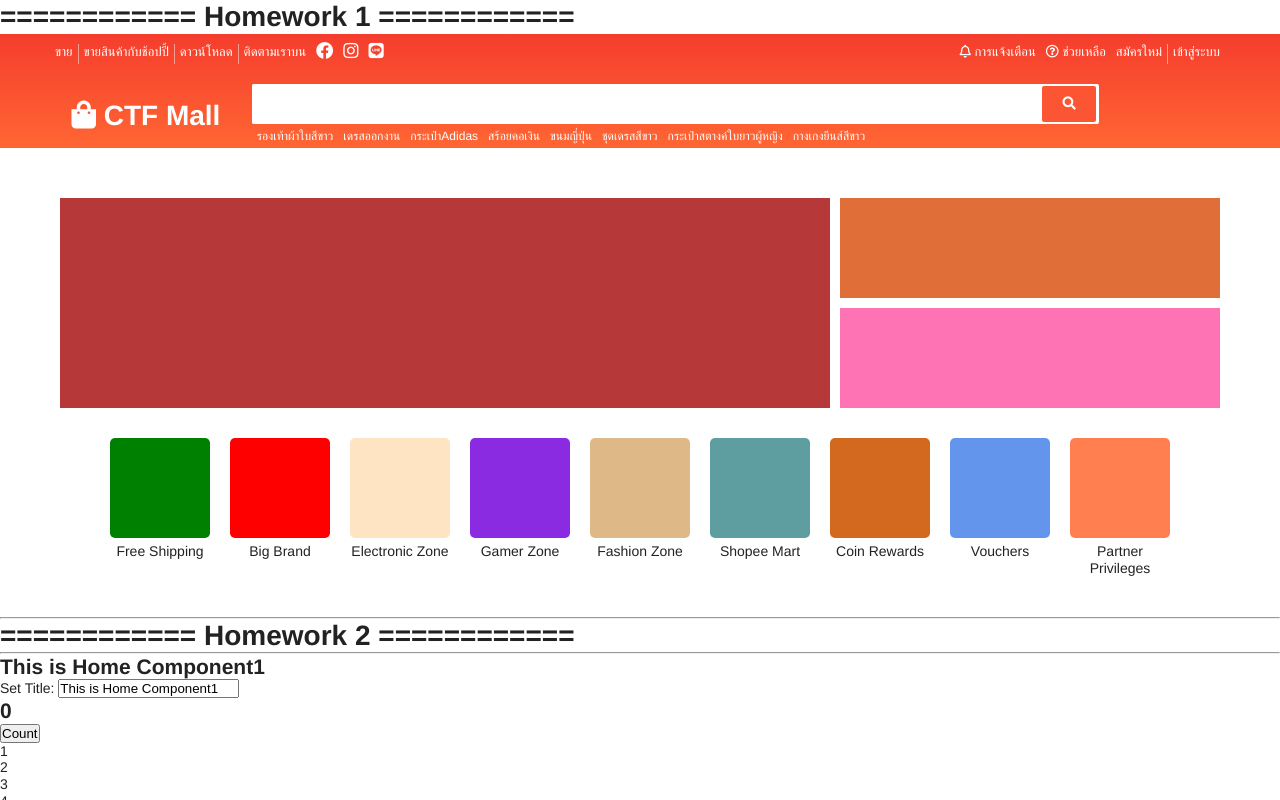
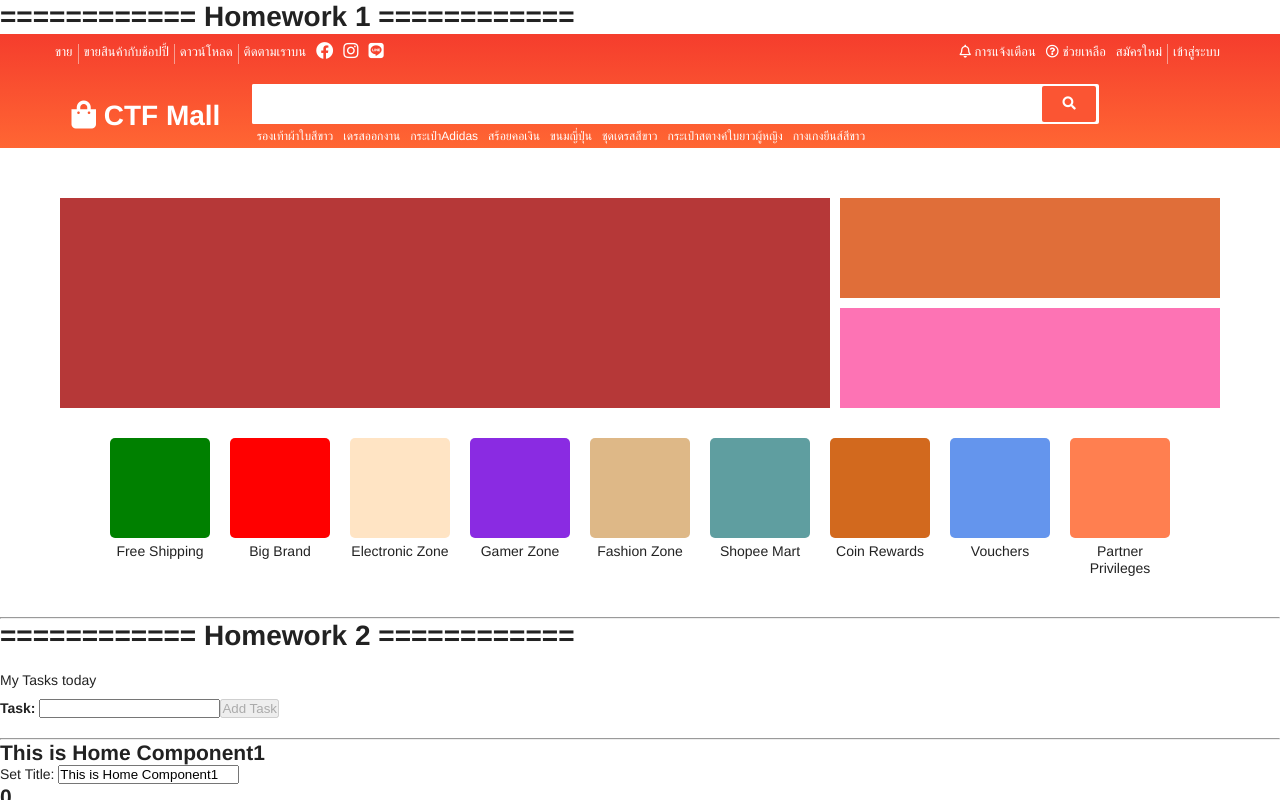
Before and after one commit to ValkyrieQ/learn-angular, an Angular app: page / in a window 1280 px wide. Shown: the top 800 px of the page. Built offline with nearby package versions, Linux system fonts and the light colour scheme.

Commit message:
Finish Homework2

```diff
--- a/src/app/app.module.ts
+++ b/src/app/app.module.ts
@@ -10,6 +10,7 @@ import { NavbarComponent } from './navbar/navbar.component';
 import { TopBannerComponent } from './topbanner/topbanner.component';
 import { CatagoryMenuComponent } from './catagorymenu/catagorymenu.component';
 import { SearchBarComponent } from './searchbar/searchbar.component';
+import { TodoListComponent } from './homework2/todo-list/todo-list.component';
 
 @NgModule({
   declarations: [
@@ -21,6 +22,7 @@ import { SearchBarComponent } from './searchbar/searchbar.component';
     TopBannerComponent,
     CatagoryMenuComponent,
     SearchBarComponent,
+    TodoListComponent,
   ],
   imports: [BrowserModule, FormsModule],
   providers: [],
--- a/src/app/home/home.component.html
+++ b/src/app/home/home.component.html
@@ -6,6 +6,7 @@
 </div>
 <hr />
 <h1>============ Homework 2 ============</h1>
+<app-todo-list></app-todo-list>
 <hr />
 <div>
   <h2>{{ title }}</h2>
--- /dev/null
+++ b/src/app/homework2/todo-list/todo-list.component.css
@@ -0,0 +1,12 @@
+.container {
+  margin: 20px 0px;
+}
+
+p,
+ul {
+  margin-bottom: 10px;
+}
+li {
+  list-style-type: circle;
+  margin-left: 20px;
+}
--- /dev/null
+++ b/src/app/homework2/todo-list/todo-list.component.html
@@ -0,0 +1,12 @@
+<div class="container">
+  <p>My Tasks today</p>
+  <ul>
+    <li *ngFor="let task of tasks">{{ task }}</li>
+  </ul>
+  <b>Task: </b><input type="text" [(ngModel)]="newTask" /><button
+    (click)="addTask()"
+    [disabled]="newTask.trim().length == 0"
+  >
+    Add Task
+  </button>
+</div>
--- /dev/null
+++ b/src/app/homework2/todo-list/todo-list.component.ts
@@ -0,0 +1,22 @@
+import { Component, OnInit } from '@angular/core';
+
+@Component({
+  selector: 'app-todo-list',
+  templateUrl: './todo-list.component.html',
+  styleUrls: ['./todo-list.component.css'],
+})
+export class TodoListComponent implements OnInit {
+  tasks: string[] = [];
+  newTask: string = '';
+
+  constructor() {}
+
+  ngOnInit(): void {}
+
+  addTask() {
+    if (this.newTask !== '') {
+      this.tasks.push(this.newTask);
+      this.newTask = '';
+    }
+  }
+}
```
Also changed, not shown: 1 other file (tests, documents, lock files or other folders).
